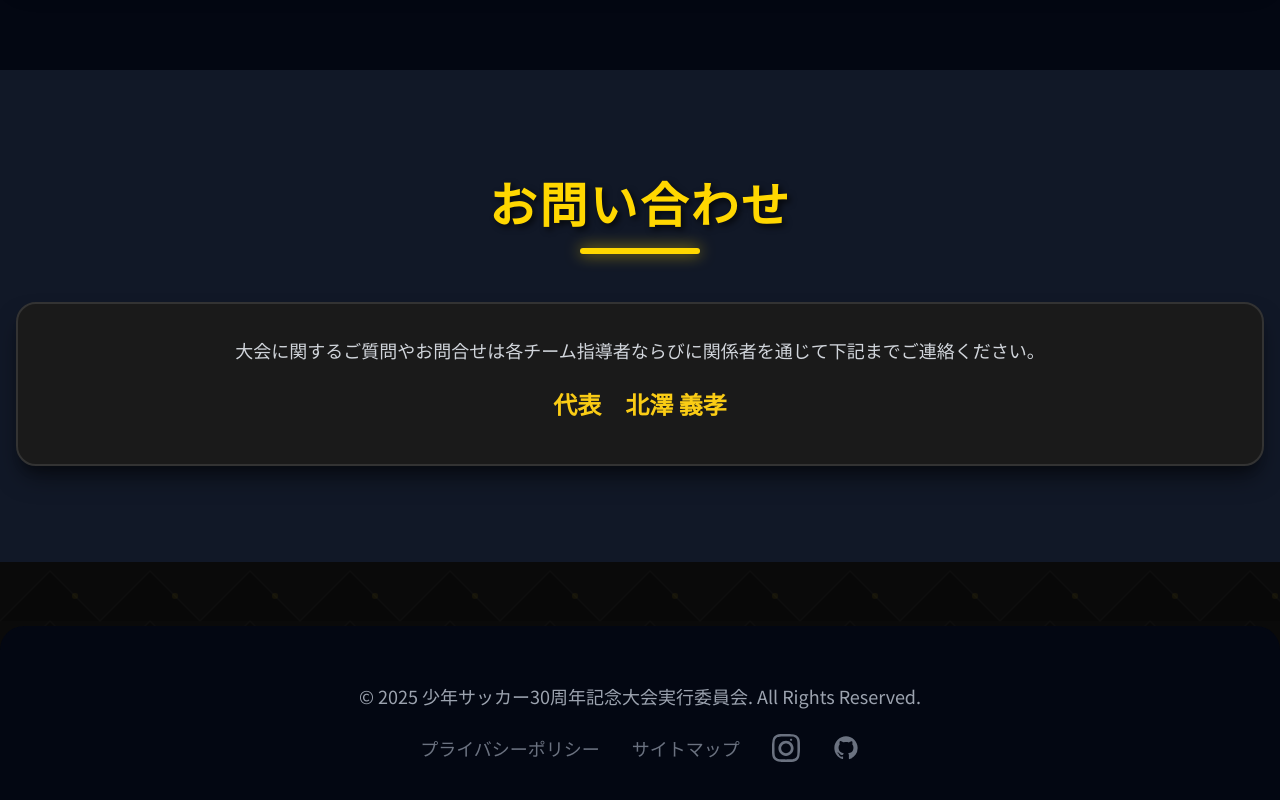
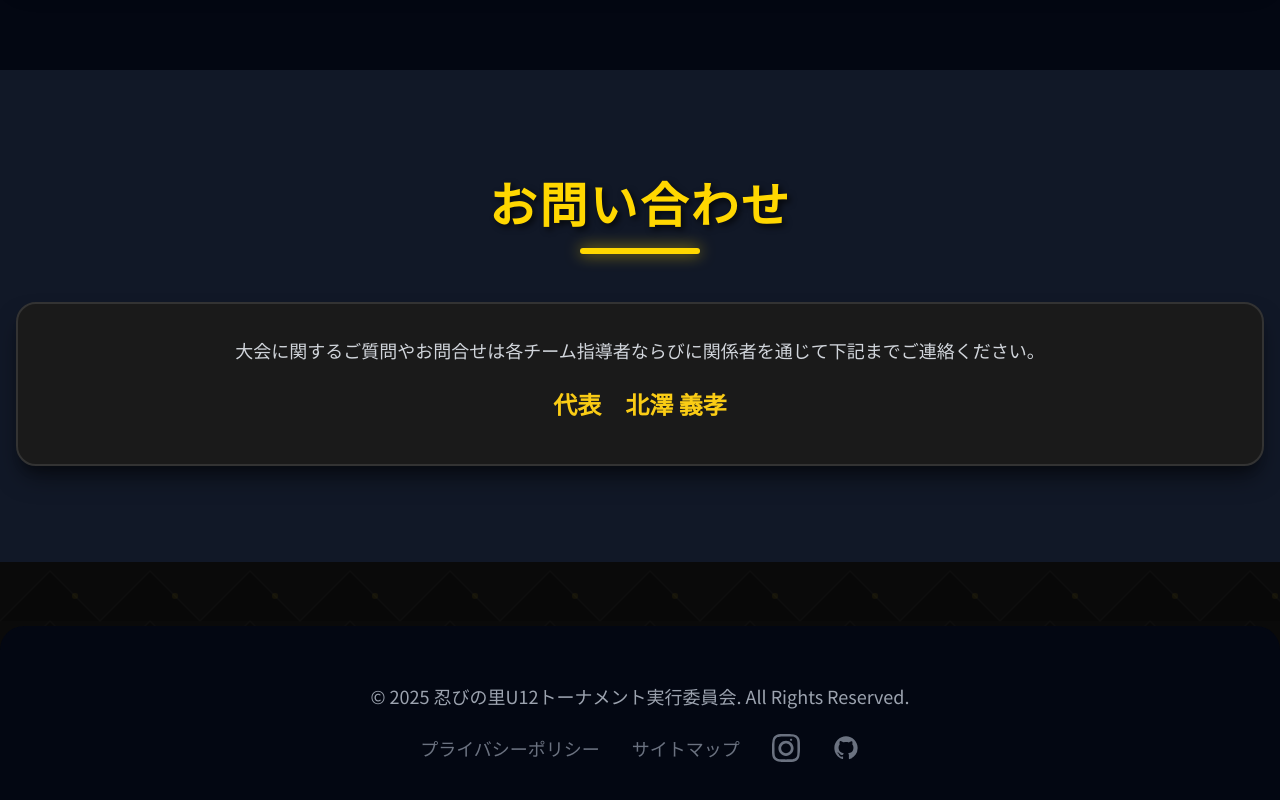
Before and after one commit to uribou-hub/sinobinosato, a plain HTML site: page index.html in a window 1280 px wide. Shown: the part 7879-8679 px from the top of the page. Drawn offline with nearby package versions, Linux system fonts and the light colour scheme; no server answers.

Commit message:
Update index.html

```diff
--- a/index.html
+++ b/index.html
@@ -841,7 +841,7 @@
     <!-- Footer Section -->
     <footer class="bg-gray-950 text-white py-10 mt-16 rounded-t-3xl">
         <div class="container text-center">
-            <p class="text-lg mb-6 text-gray-400">© 2025 少年サッカー30周年記念大会実行委員会. All Rights Reserved.</p>
+            <p class="text-lg mb-6 text-gray-400">© 2025 忍びの里U12トーナメント実行委員会. All Rights Reserved.</p>
             <div class="flex justify-center space-x-8">
                 <a href="#" class="text-gray-500 hover:text-yellow-400 transition duration-300 text-lg">プライバシーポリシー</a>
                 <a href="#" class="text-gray-500 hover:text-yellow-400 transition duration-300 text-lg">サイトマップ</a>
```
